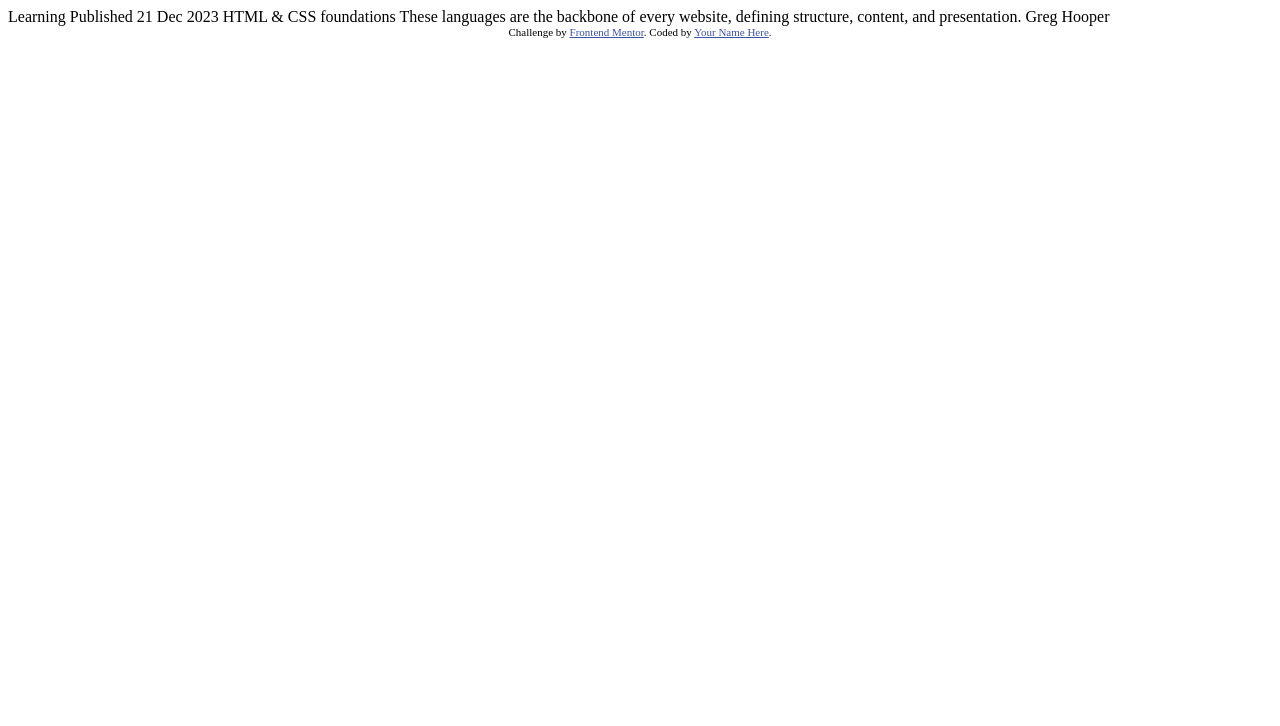
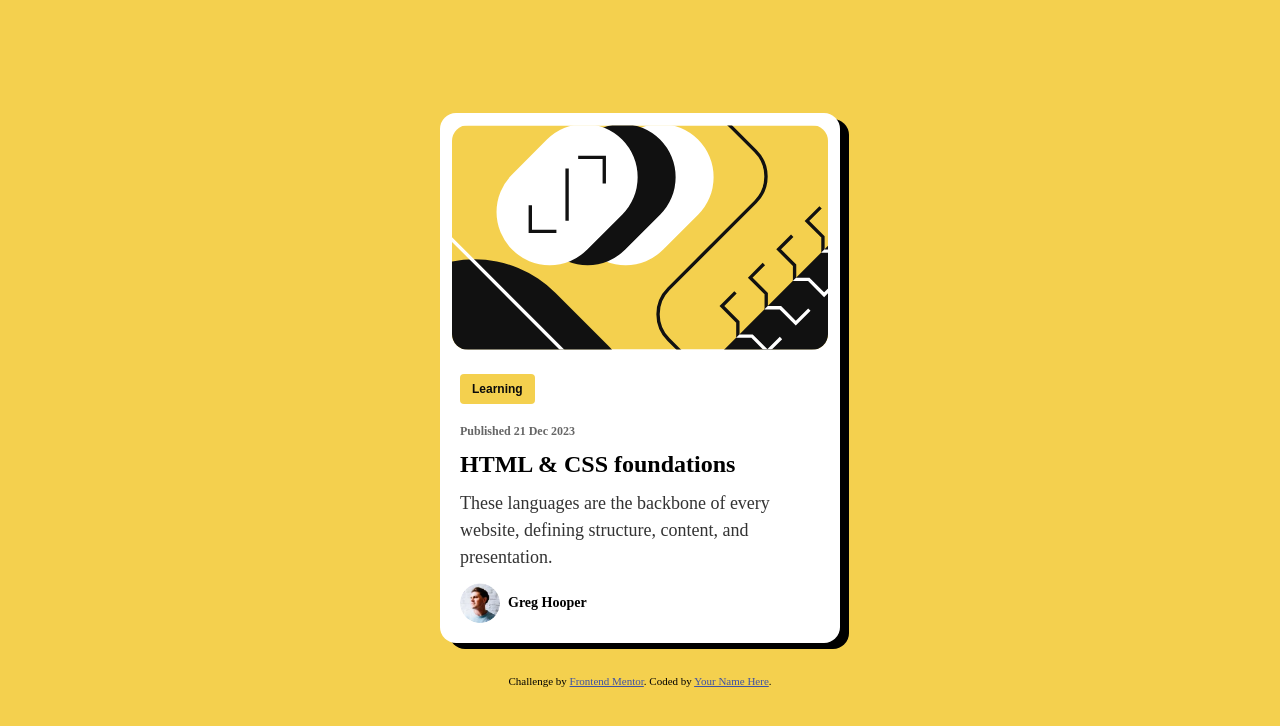
Before and after one commit to funmeelayo/blog-preview-card-main, a plain HTML site: page index.html in a window 1280 px wide. Drawn offline with Linux system fonts and the light colour scheme.

Commit message:
Update index.html

```diff
--- a/index.html
+++ b/index.html
@@ -8,27 +8,137 @@
 
   <title>Frontend Mentor | Blog preview card</title>
 
-  <!-- Feel free to remove these styles or customise in your own stylesheet 👍 -->
+  <link rel="preconnect" href="https://fonts.googleapis.com">
+<link rel="preconnect" href="https://fonts.gstatic.com" crossorigin>
+<link href="https://fonts.googleapis.com/css2?family=Figtree:ital,wght@0,300..900;1,300..900&display=swap" rel="stylesheet">
   <style>
     .attribution { font-size: 11px; text-align: center; }
     .attribution a { color: hsl(228, 45%, 44%); }
+     body{margin: 0;
+          padding: 0;
+          background-color: hsl(47, 88%, 63%);
+          display: flex;
+          justify-content: center;
+          align-items: center;
+          height: 100vh;
+          }
+    .card {
+            background-color: white;
+            border-radius: 16px;
+            box-shadow: 9px 6px 0px rgb(0, 0, 0);
+            width: 400px;
+            overflow: hidden;
+        }
+    .illustration {
+            width: 94%;
+            border-radius: 16px;
+            margin: 12px 12px 0px;
+
+        }
+
+    .card-content {
+            padding: 20px;
+        }
+     main{
+          display: flex;
+          flex-direction: column;
+          gap: 32px;
+        }
+    .card button {
+            background-color: hsl(47, 88%, 63%);
+            border: none;
+            border-radius: 4px;
+            color: rgb(10, 10, 10);
+            padding: 8px 12px;
+            cursor: pointer;
+            font-size: 12px;
+            font-weight: 900;
+            margin-bottom: 8px;
+        }
+
+     .card h6, .card h2, .card p {
+            margin: 12px 0;
+        }
+      .card h6 {
+            font-size: 12px;
+            color: #666;
+
+        }
+
+      .card h2 {
+            font-size: 24px;
+            color: black;
+            font-weight: 900;
+        }
+
+      .card p {
+            font-size: 18px;
+            color: #333;
+            line-height: 1.5;
+
+        }
+
+      .author {
+            display: flex;
+            align-items: center;
+            margin-top: 12px;
+        }
+
+      .author img{
+          width: 40px;
+          height: 40px;
+          border-radius: 50%;
+          margin-right: 8px;
+        }
+
+        .author h6 {
+            margin: 0;
+            font-size: 14px;
+            color: black;
+            font-weight: 900;
+        }
+
+        .card h2:hover{
+          color: hsl(47, 88%, 63%);
+          cursor: pointer;
+        }
+
+         /* Media query for mobile devices (max-width: 375px) */
+         @media only screen and (max-width: 375px) {
+            .card {
+                width: 100%; /* Full width for mobile devices */
+                max-width: 375px;
+            }
+
+            body {
+                padding: 20px;
+            }
+        }
+
+
+
   </style>
 </head>
-<body>
-
-  Learning
-
-  Published 21 Dec 2023
-
-  HTML & CSS foundations
-
-  These languages are the backbone of every website, defining structure, content, and presentation.
-
-  Greg Hooper
-
+<body style="background-color: hsl(47, 88%, 63%)
+;">
+   <main>
+   <div class="card">
+        <img class="illustration" src="/assets/images/illustration-article.svg" alt="Illustration">
+        <div class="card-content">
+          <button>Learning</button>
+          <h6>Published 21 Dec 2023</h6>
+          <h2>HTML & CSS foundations</h2>
+          <p>  These languages are the backbone of every website, defining structure, content, and presentation.</p>
+            <div class="author">
+              <img src="/assets/images/image-avatar.webp" alt="">
+              <h6>Greg Hooper</h6>
+            </div>
+        </div>
+    </div>
   <div class="attribution">
     Challenge by <a href="https://www.frontendmentor.io?ref=challenge" target="_blank">Frontend Mentor</a>.
     Coded by <a href="#">Your Name Here</a>.
   </div>
+</main>
 </body>
 </html>
```
